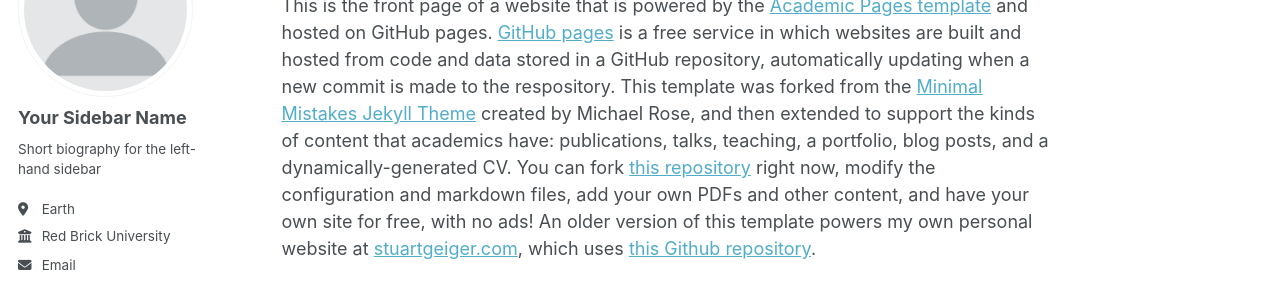
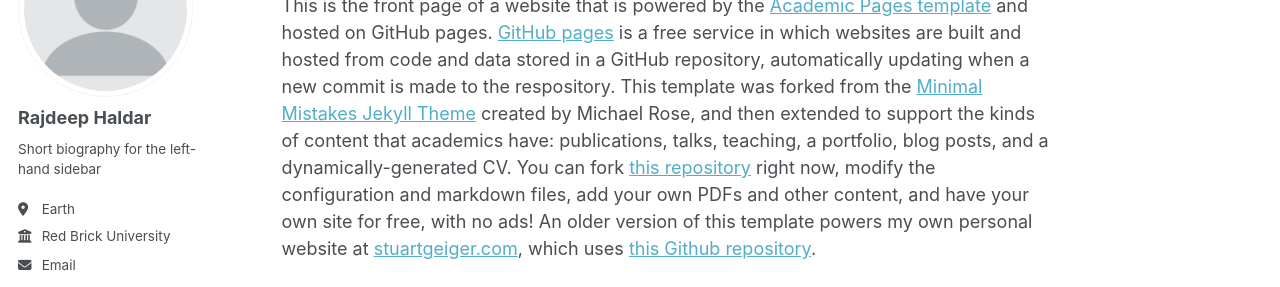
Before and after one commit to rhaldarpurdue/rhaldarpurdue.github.io, a Jekyll site: the page built from _pages/about.md, in a window 1280 px wide. Shown: the part 184-471 px from the top of the page. Built offline with Jekyll 4.4.1, drawn with Linux system fonts in a browser that asks for light colours; some web fonts are replaced.

Commit message:
Update _config.yml

```diff
--- a/_config.yml
+++ b/_config.yml
@@ -12,9 +12,9 @@ title                    : "Rajdeep Haldar"
 title_separator          : "-"
 name                     : &name "Rajdeep Haldar"
 description              : &description "personal description"
-url                      : https://academicpages.github.io # the base hostname & protocol for your site e.g. "https://mmistakes.github.io"
+url                      : https://rhaldarpurdue.github.io # the base hostname & protocol for your site e.g. "https://mmistakes.github.io"
 baseurl                  : "" # the subpath of your site, e.g. "/blog"
-repository               : "academicpages/academicpages.github.io"
+repository               : "rhaldarpurdue/rhaldarpurdue.github.io"
 
 # Site Author - The following control what appear as part of the author content on the side bar.
 #               If a field is blank the icon and link will not appear, otherwise it will be shown.
@@ -22,7 +22,7 @@ repository               : "academicpages/academicpages.github.io"
 author:
   # Biographic information
   avatar           : "profile.png"
-  name             : "Your Sidebar Name"
+  name             : "Rajdeep Haldar"
   pronouns         : # example: "she/her"
   bio              : "Short biography for the left-hand sidebar"
   location         : "Earth"
```
